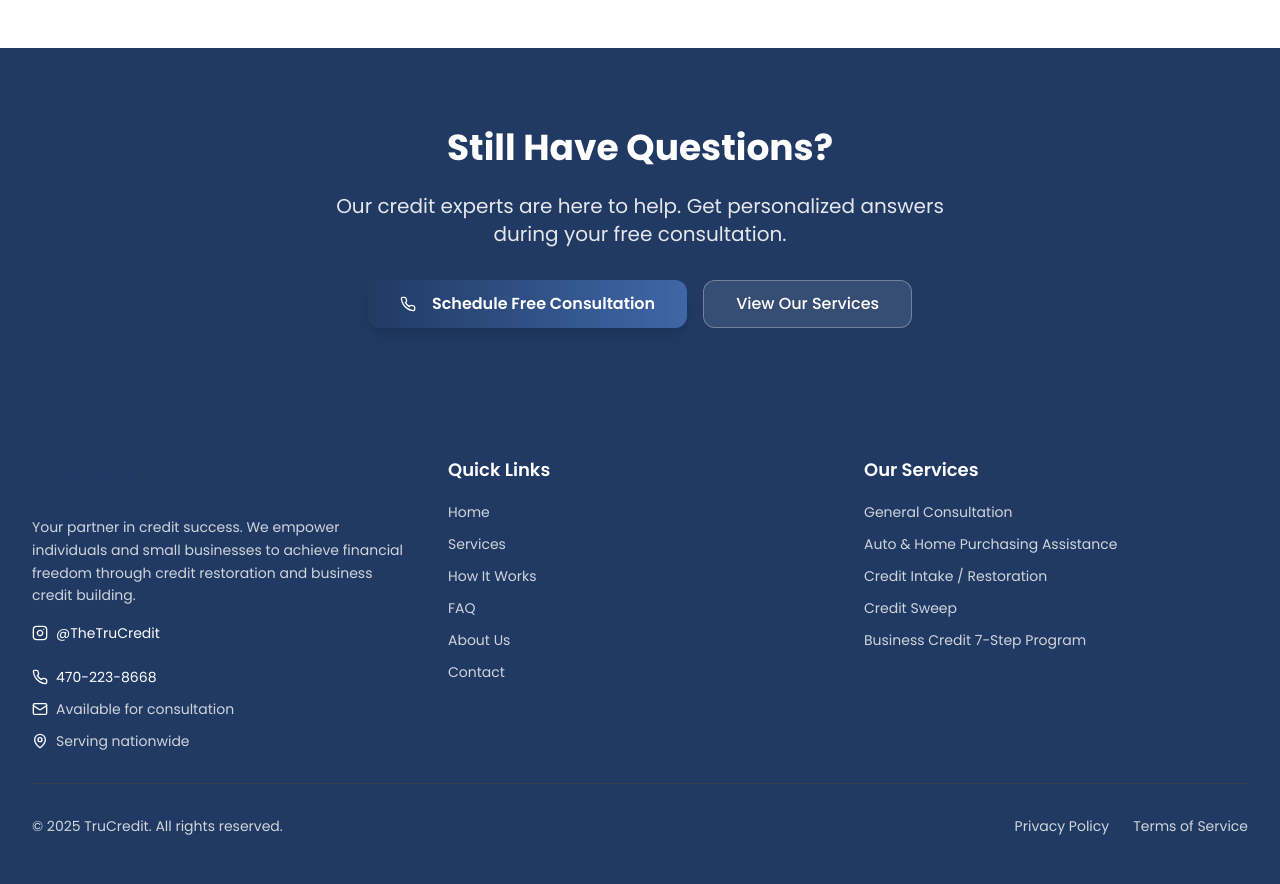
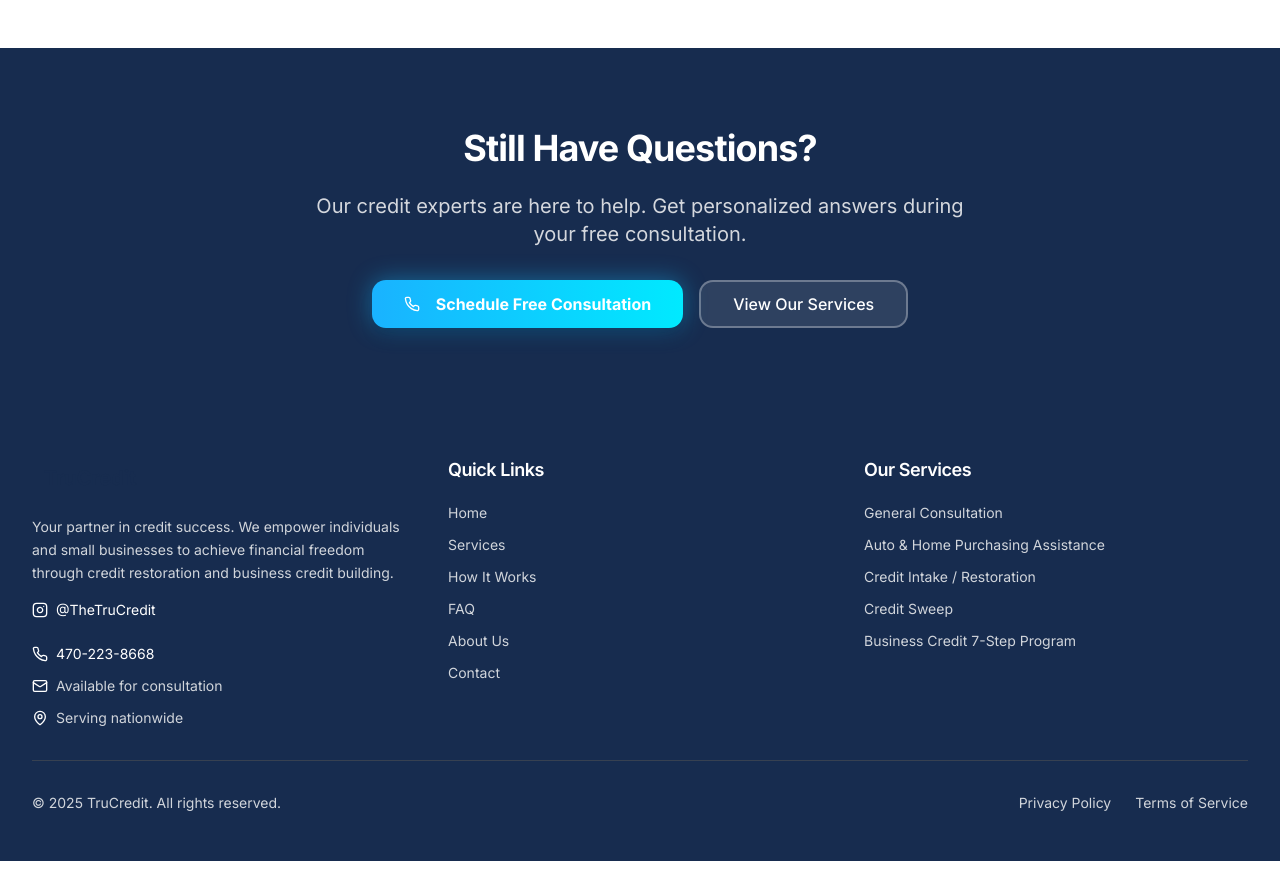
Before and after one commit to daksha11/TruCredit, a React (Vite) app: page /faq in a window 1280 px wide. Shown: the part 1620-2504 px from the top of the page. After the commit the page ends 2481 px from the top, so only its background shows below. Built offline with nearby package versions, Linux system fonts and the light colour scheme; the HTML template or start-up script is replaced by a standard one.

Commit message:
Refine color scheme and design

```diff
--- a/src/components/ui/button.tsx
+++ b/src/components/ui/button.tsx
@@ -9,18 +9,18 @@ const buttonVariants = cva(
   {
     variants: {
       variant: {
-        default: "bg-primary text-primary-foreground hover:bg-primary/90 shadow-md hover:shadow-lg",
+        default: "bg-primary text-primary-foreground hover:bg-primary/90 shadow-lg hover:shadow-xl transition-all duration-300",
         destructive:
-          "bg-destructive text-destructive-foreground hover:bg-destructive/90",
+          "bg-destructive text-destructive-foreground hover:bg-destructive/90 shadow-lg",
         outline:
-          "border border-input bg-background hover:bg-accent hover:text-accent-foreground",
+          "border-2 border-input bg-background hover:bg-accent/10 hover:text-accent hover:border-accent transition-all duration-300",
         secondary:
-          "bg-secondary text-secondary-foreground hover:bg-secondary/80",
-        ghost: "hover:bg-accent hover:text-accent-foreground",
-        link: "text-primary underline-offset-4 hover:underline",
-        hero: "bg-gradient-to-r from-navy-primary to-navy-light text-white hover:from-navy-light hover:to-blue-accent transform hover:scale-105 shadow-lg hover:shadow-xl font-semibold",
-        navy: "bg-navy-primary text-white hover:bg-navy-primary/90 shadow-md hover:shadow-lg",
-        accent: "bg-blue-accent text-white hover:bg-blue-accent/90 shadow-md hover:shadow-lg font-semibold",
+          "bg-secondary text-secondary-foreground hover:bg-secondary/80 shadow-md",
+        ghost: "hover:bg-accent/10 hover:text-accent transition-all duration-300",
+        link: "text-accent underline-offset-4 hover:underline",
+        hero: "bg-gradient-to-r from-electric-blue to-cyan-bright text-white hover:shadow-2xl hover:scale-105 transform transition-all duration-300 font-bold pulse-glow",
+        premium: "bg-gradient-to-r from-purple-accent to-indigo text-white hover:shadow-2xl hover:scale-105 transform transition-all duration-300 font-bold",
+        accent: "bg-electric-blue text-white hover:bg-cyan-bright shadow-lg hover:shadow-xl transition-all duration-300 font-semibold",
       },
       size: {
         default: "h-10 px-4 py-2",
--- a/src/index.css
+++ b/src/index.css
@@ -1,70 +1,92 @@
-@import url('https://fonts.googleapis.com/css2?family=Poppins:wght@300;400;500;600;700;800&display=swap');
+@import url('https://fonts.googleapis.com/css2?family=Poppins:wght@300;400;500;600;700;800&family=Inter:wght@400;500;600;700;800;900&display=swap');
 
 @tailwind base;
 @tailwind components;
 @tailwind utilities;
 
-/* TruCredit Design System - Modern Blue Palette */
+/* TruCredit Design System - Modern Premium Edition */
 
 @layer base {
   :root {
-    /* Core Brand Colors */
-    --navy-primary: 217 51% 26%;        /* #213966 - Primary Blue */
-    --navy-dark: 220 96% 10%;           /* #011130 - Deep Navy */
-    --navy-light: 217 45% 45%;          /* Lighter blue for accents */
-    --blue-accent: 205 100% 60%;        /* Bright blue accent */
-    --blue-soft: 217 60% 92%;           /* Soft blue for backgrounds */
-    --white-pure: 0 0% 100%;            /* #FFFFFF - Clean White */
-    --gray-light: 220 13% 96%;          /* Light Gray for alt backgrounds */
-    --gray-medium: 215 16% 65%;         /* Medium Gray for body text */
-    --gray-dark: 217 35% 20%;           /* Dark Gray for secondary text */
-    --gold-star: 45 100% 51%;           /* Gold for stars ONLY */
+    /* Core Brand Colors - Sophisticated Palette */
+    --midnight: 220 95% 8%;              /* #020B1F - Deep Midnight */
+    --navy-deep: 220 90% 12%;            /* #03152B - Rich Navy */
+    --navy-primary: 217 55% 20%;         /* #172E4D - Primary Navy */
+    --navy-medium: 217 45% 35%;          /* #305A8C - Medium Navy */
 
-    /* Gradient Definitions */
-    --gradient-hero: linear-gradient(135deg, hsl(var(--navy-dark)), hsl(var(--navy-primary)));
-    --gradient-blue: linear-gradient(135deg, hsl(var(--navy-primary)), hsl(var(--navy-light)));
-    --gradient-card: linear-gradient(145deg, hsl(var(--white-pure)), hsl(var(--gray-light)));
+    /* Accent Colors - Modern & Striking */
+    --electric-blue: 200 100% 55%;       /* #00B4FF - Electric Blue */
+    --cyan-bright: 185 100% 50%;         /* #00DFC0 - Bright Cyan */
+    --purple-accent: 260 90% 65%;        /* #7C3AED - Purple Accent */
+    --indigo: 235 85% 60%;               /* #4F46E5 - Indigo */
 
-    /* Shadows */
-    --shadow-card: 0 4px 6px -1px hsl(var(--navy-primary) / 0.1), 0 2px 4px -1px hsl(var(--navy-primary) / 0.06);
-    --shadow-card-hover: 0 10px 15px -3px hsl(var(--navy-primary) / 0.15), 0 4px 6px -2px hsl(var(--navy-primary) / 0.08);
-    --shadow-hero: 0 25px 50px -12px hsl(var(--navy-dark) / 0.3);
-    --shadow-blue: 0 0 30px hsl(var(--blue-accent) / 0.2);
+    /* Neutral & Support Colors */
+    --white-pure: 0 0% 100%;             /* #FFFFFF - Pure White */
+    --gray-50: 220 20% 97%;              /* Ultra Light Gray */
+    --gray-100: 220 15% 92%;             /* Light Gray */
+    --gray-200: 220 12% 85%;             /* Soft Gray */
+    --gray-400: 217 10% 55%;             /* Medium Gray */
+    --gray-600: 217 15% 35%;             /* Dark Gray */
+    --gray-900: 220 20% 15%;             /* Almost Black */
 
-    /* Animations */
+    /* Gold for Stars Only */
+    --gold-star: 45 100% 51%;            /* #FFB800 - Vibrant Gold */
+
+    /* Sophisticated Gradients */
+    --gradient-hero: linear-gradient(135deg, hsl(var(--midnight)) 0%, hsl(var(--navy-deep)) 50%, hsl(var(--navy-primary)) 100%);
+    --gradient-primary: linear-gradient(135deg, hsl(var(--navy-primary)) 0%, hsl(var(--navy-medium)) 100%);
+    --gradient-accent: linear-gradient(135deg, hsl(var(--electric-blue)) 0%, hsl(var(--cyan-bright)) 100%);
+    --gradient-purple: linear-gradient(135deg, hsl(var(--purple-accent)) 0%, hsl(var(--indigo)) 100%);
+    --gradient-overlay: linear-gradient(to bottom, transparent 0%, hsl(var(--midnight) / 0.8) 100%);
+    --gradient-shine: linear-gradient(120deg, transparent 0%, hsl(var(--white-pure) / 0.1) 50%, transparent 100%);
+
+    /* Modern Shadows & Glows */
+    --shadow-sm: 0 1px 2px 0 hsl(var(--midnight) / 0.05);
+    --shadow-md: 0 4px 6px -1px hsl(var(--midnight) / 0.1), 0 2px 4px -1px hsl(var(--midnight) / 0.06);
+    --shadow-lg: 0 10px 15px -3px hsl(var(--midnight) / 0.15), 0 4px 6px -2px hsl(var(--midnight) / 0.08);
+    --shadow-xl: 0 20px 25px -5px hsl(var(--midnight) / 0.2), 0 10px 10px -5px hsl(var(--midnight) / 0.1);
+    --shadow-2xl: 0 25px 50px -12px hsl(var(--midnight) / 0.35);
+
+    /* Glow Effects */
+    --glow-blue: 0 0 40px hsl(var(--electric-blue) / 0.4), 0 0 80px hsl(var(--electric-blue) / 0.2);
+    --glow-cyan: 0 0 40px hsl(var(--cyan-bright) / 0.4), 0 0 80px hsl(var(--cyan-bright) / 0.2);
+    --glow-purple: 0 0 40px hsl(var(--purple-accent) / 0.4), 0 0 80px hsl(var(--purple-accent) / 0.2);
+
+    /* Advanced Transitions */
     --transition-smooth: all 0.3s cubic-bezier(0.4, 0, 0.2, 1);
-    --transition-bounce: all 0.3s cubic-bezier(0.68, -0.55, 0.265, 1.55);
+    --transition-bounce: all 0.4s cubic-bezier(0.68, -0.55, 0.265, 1.55);
+    --transition-elastic: all 0.6s cubic-bezier(0.68, -0.6, 0.32, 1.6);
 
-    /* Design Mapping */
+    /* Design System Mappings */
     --background: var(--white-pure);
-    --foreground: var(--navy-dark);
+    --foreground: var(--navy-deep);
 
     --card: var(--white-pure);
-    --card-foreground: var(--navy-dark);
+    --card-foreground: var(--navy-deep);
 
     --popover: var(--white-pure);
-    --popover-foreground: var(--navy-dark);
+    --popover-foreground: var(--navy-deep);
 
-    --primary: var(--navy-primary);              /* Headers, nav, CTA buttons */
+    --primary: var(--navy-primary);
     --primary-foreground: var(--white-pure);
 
-    --secondary: var(--gray-light);             /* Alternate backgrounds */
-    --secondary-foreground: var(--navy-dark);
+    --secondary: var(--gray-100);
+    --secondary-foreground: var(--navy-deep);
 
-    --muted: var(--gray-light);
-    --muted-foreground: var(--gray-medium);
+    --muted: var(--gray-100);
+    --muted-foreground: var(--gray-600);
 
-    --accent: var(--blue-accent);               /* Icons, highlights, key stats */
+    --accent: var(--electric-blue);
     --accent-foreground: var(--white-pure);
 
     --destructive: 0 84% 60%;
     --destructive-foreground: var(--white-pure);
 
-    --border: var(--gray-light);
-    --input: var(--gray-light);
-    --ring: var(--blue-accent);
+    --border: var(--gray-200);
+    --input: var(--gray-200);
+    --ring: var(--electric-blue);
 
-    --radius: 0.75rem;
+    --radius: 0.875rem;
   }
 }
 
@@ -74,76 +96,157 @@
   }
 
   body {
-    @apply bg-background text-foreground font-poppins;
+    @apply bg-background text-foreground font-sans antialiased;
     font-feature-settings: "rlig" 1, "calt" 1;
+    text-rendering: optimizeLegibility;
+    -webkit-font-smoothing: antialiased;
+    -moz-osx-font-smoothing: grayscale;
   }
 
   html {
     scroll-behavior: smooth;
   }
+
+  h1, h2, h3, h4, h5, h6 {
+    @apply font-display font-bold tracking-tight;
+  }
 }
 
 @layer components {
-  /* Hero Section */
+  /* Modern Gradient Classes */
   .hero-gradient {
     background: var(--gradient-hero);
+    position: relative;
   }
 
-  .blue-gradient {
-    background: var(--gradient-blue);
+  .hero-gradient::before {
+    content: '';
+    position: absolute;
+    inset: 0;
+    background: var(--gradient-shine);
+    opacity: 0;
+    transition: opacity 0.6s ease;
   }
 
-  .card-gradient {
-    background: var(--gradient-card);
+  .hero-gradient:hover::before {
+    opacity: 1;
   }
 
-  /* Animations */
+  .gradient-primary {
+    background: var(--gradient-primary);
+  }
+
+  .gradient-accent {
+    background: var(--gradient-accent);
+  }
+
+  .gradient-purple {
+    background: var(--gradient-purple);
+  }
+
+  /* Glass Morphism Effect */
+  .glass-card {
+    background: hsl(var(--white-pure) / 0.05);
+    backdrop-filter: blur(20px);
+    border: 1px solid hsl(var(--white-pure) / 0.1);
+    box-shadow: var(--shadow-lg);
+  }
+
+  .glass-dark {
+    background: hsl(var(--midnight) / 0.4);
+    backdrop-filter: blur(20px);
+    border: 1px solid hsl(var(--white-pure) / 0.05);
+  }
+
+  /* Modern Card Effects */
+  .card-modern {
+    background: hsl(var(--white-pure));
+    border-radius: var(--radius);
+    box-shadow: var(--shadow-md);
+    transition: var(--transition-smooth);
+    position: relative;
+    overflow: hidden;
+  }
+
+  .card-modern::after {
+    content: '';
+    position: absolute;
+    top: 0;
+    left: -100%;
+    width: 100%;
+    height: 100%;
+    background: var(--gradient-shine);
+    transition: left 0.6s ease;
+  }
+
+  .card-modern:hover::after {
+    left: 100%;
+  }
+
+  /* Enhanced Animations */
   .animate-fade-up {
-    animation: fadeUp 0.6s ease-out forwards;
+    animation: fadeUp 0.8s cubic-bezier(0.22, 1, 0.36, 1) forwards;
     opacity: 0;
-    transform: translateY(30px);
+    transform: translateY(40px);
   }
 
   .animate-scale-in {
-    animation: scaleIn 0.5s cubic-bezier(0.68, -0.55, 0.265, 1.55) forwards;
+    animation: scaleIn 0.6s cubic-bezier(0.34, 1.56, 0.64, 1) forwards;
     opacity: 0;
     transform: scale(0.9);
   }
 
   .animate-slide-right {
-    animation: slideRight 0.7s ease-out forwards;
+    animation: slideRight 0.9s cubic-bezier(0.22, 1, 0.36, 1) forwards;
     opacity: 0;
-    transform: translateX(-30px);
+    transform: translateX(-40px);
   }
 
-  /* Interactive */
+  .animate-glow {
+    animation: glow 2s ease-in-out infinite alternate;
+  }
+
+  /* Enhanced Interactive Effects */
   .hover-lift {
     transition: var(--transition-smooth);
   }
 
   .hover-lift:hover {
-    transform: translateY(-4px);
-    box-shadow: var(--shadow-card-hover);
+    transform: translateY(-8px);
+    box-shadow: var(--shadow-xl);
   }
 
-  .hover-blue:hover {
-    box-shadow: var(--shadow-blue);
+  .hover-glow-blue:hover {
+    box-shadow: var(--glow-blue);
   }
 
-  /* Timeline */
+  .hover-glow-cyan:hover {
+    box-shadow: var(--glow-cyan);
+  }
+
+  .hover-scale {
+    transition: var(--transition-smooth);
+  }
+
+  .hover-scale:hover {
+    transform: scale(1.05);
+  }
+
+  /* Modern Timeline */
   .timeline-step {
     position: relative;
-    padding-left: 3rem;
+    padding-left: 3.5rem;
   }
 
   .timeline-step::before {
     content: '';
     position: absolute;
-    left: 0.75rem;
-    top: 2.5rem;
-    bottom: -1rem;
-    width: 2px;
-    background: linear-gradient(to bottom, hsl(var(--blue-accent)), transparent);
+    left: 1rem;
+    top: 3rem;
+    bottom: -1.5rem;
+    width: 3px;
+    background: var(--gradient-accent);
+    border-radius: 2px;
   }
 
   .timeline-step:last-child::before {
@@ -154,21 +257,42 @@
     position: absolute;
     left: 0;
     top: 0;
-    width: 2.5rem;
-    height: 2.5rem;
+    width: 3rem;
+    height: 3rem;
     border-radius: 50%;
-    background: var(--gradient-blue);
+    background: var(--gradient-accent);
     color: hsl(var(--white-pure));
     display: flex;
     align-items: center;
     justify-content: center;
-    font-weight: 700;
-    font-size: 0.875rem;
-    box-shadow: var(--shadow-card);
+    font-weight: 800;
+    font-size: 1rem;
+    box-shadow: var(--shadow-lg), var(--glow-blue);
+    border: 3px solid hsl(var(--white-pure));
+  }
+
+  /* Pulse Animation for CTAs */
+  .pulse-glow {
+    animation: pulseGlow 2s ease-in-out infinite;
+  }
+
+  /* Text Gradient */
+  .text-gradient {
+    background: var(--gradient-accent);
+    -webkit-background-clip: text;
+    -webkit-text-fill-color: transparent;
+    background-clip: text;
+  }
+
+  .text-gradient-purple {
+    background: var(--gradient-purple);
+    -webkit-background-clip: text;
+    -webkit-text-fill-color: transparent;
+    background-clip: text;
   }
 }
 
-/* Keyframes */
+/* Enhanced Keyframes */
 @keyframes fadeUp {
   to {
     opacity: 1;
@@ -189,3 +313,21 @@
     transform: translateX(0);
   }
 }
+
+@keyframes glow {
+  from {
+    filter: drop-shadow(0 0 20px hsl(var(--electric-blue) / 0.5));
+  }
+  to {
+    filter: drop-shadow(0 0 40px hsl(var(--cyan-bright) / 0.8));
+  }
+}
+
+@keyframes pulseGlow {
+  0%, 100% {
+    box-shadow: var(--shadow-lg), 0 0 20px hsl(var(--electric-blue) / 0.4);
+  }
+  50% {
+    box-shadow: var(--shadow-xl), 0 0 40px hsl(var(--cyan-bright) / 0.6);
+  }
+}
--- a/src/pages/Contact.tsx
+++ b/src/pages/Contact.tsx
@@ -193,7 +193,7 @@ const Contact = () => {
                     />
                   </div>
 
-                  <Button type="submit" variant="navy" size="lg" className="w-full">
+                  <Button type="submit" variant="default" size="lg" className="w-full">
                     <Send className="mr-2 h-5 w-5" />
                     Send Message
                   </Button>
--- a/src/pages/HowItWorks.tsx
+++ b/src/pages/HowItWorks.tsx
@@ -199,7 +199,7 @@ const HowItWorks = () => {
                   Our 7-step program typically takes 3-6 months and gives you access to substantial business funding.
                 </p>
                 <div className="flex flex-col sm:flex-row gap-4 justify-center">
-                  <Button variant="navy" size="lg" asChild>
+                  <Button variant="default" size="lg" asChild>
                     <Link to="/services">
                       View Program Details
                       <ArrowRight className="ml-2 h-5 w-5" />
--- a/src/pages/Index.tsx
+++ b/src/pages/Index.tsx
@@ -271,7 +271,7 @@ const Index = () => {
                 with TruCredit.
               </p>
               <div className="flex flex-col sm:flex-row gap-4 justify-center">
-                <Button variant="navy" size="xl" asChild>
+                <Button variant="premium" size="xl" asChild>
                   <Link to="/contact">Start Your Journey Today</Link>
                 </Button>
                 <Button
--- a/src/pages/Payment.tsx
+++ b/src/pages/Payment.tsx
@@ -148,7 +148,7 @@ const Payment = () => {
                   )}
 
                   <Button
-                    variant="navy"
+                    variant="default"
                     className="w-full"
                     onClick={() => handlePaymentClick(method)}
                   >
--- a/src/pages/Services.tsx
+++ b/src/pages/Services.tsx
@@ -158,7 +158,7 @@ const Services = () => {
 
                   <div className="pt-4 mt-auto">
                     <Button
-                      variant={service.highlight ? "accent" : "navy"}
+                      variant={service.highlight ? "hero" : "default"}
                       className="w-full"
                       asChild
                     >
@@ -193,7 +193,7 @@ const Services = () => {
           </p>
 
           <div className="flex flex-col sm:flex-row gap-4 justify-center items-center">
-            <Button variant="navy" size="lg" asChild>
+            <Button variant="accent" size="lg" asChild>
               <Link to="/contact">
                 <Phone className="mr-2 h-5 w-5" />
                 Call 470-223-8668
--- a/src/pages/Testimonials.tsx
+++ b/src/pages/Testimonials.tsx
@@ -316,7 +316,7 @@ const Testimonials = () => {
           </p>
 
           <div className="flex flex-col sm:flex-row gap-4 justify-center items-center">
-            <Button variant="navy" size="lg" asChild>
+            <Button variant="accent" size="lg" asChild>
               <Link to="/contact">
                 <Phone className="mr-2 h-5 w-5" />
                 Start Your Journey
--- a/tailwind.config.ts
+++ b/tailwind.config.ts
@@ -14,7 +14,8 @@ export default {
     },
     extend: {
       fontFamily: {
-        poppins: ['Poppins', 'sans-serif'],
+        sans: ['Inter', 'system-ui', 'sans-serif'],
+        display: ['Inter', 'system-ui', 'sans-serif'],
       },
       colors: {
         border: "hsl(var(--border))",
@@ -22,23 +23,32 @@ export default {
         ring: "hsl(var(--ring))",
         background: "hsl(var(--background))",
         foreground: "hsl(var(--foreground))",
+        midnight: "hsl(var(--midnight))",
         navy: {
-          DEFAULT: "hsl(var(--navy-primary))",
+          deep: "hsl(var(--navy-deep))",
           primary: "hsl(var(--navy-primary))",
-          dark: "hsl(var(--navy-dark))",
-          light: "hsl(var(--navy-light))",
+          medium: "hsl(var(--navy-medium))",
         },
-        blue: {
-          accent: "hsl(var(--blue-accent))",
-          soft: "hsl(var(--blue-soft))",
+        electric: {
+          blue: "hsl(var(--electric-blue))",
         },
+        cyan: {
+          bright: "hsl(var(--cyan-bright))",
+        },
+        purple: {
+          accent: "hsl(var(--purple-accent))",
+        },
+        indigo: "hsl(var(--indigo))",
         gold: {
           star: "hsl(var(--gold-star))",
         },
         gray: {
-          light: "hsl(var(--gray-light))",
-          medium: "hsl(var(--gray-medium))",
-          dark: "hsl(var(--gray-dark))",
+          50: "hsl(var(--gray-50))",
+          100: "hsl(var(--gray-100))",
+          200: "hsl(var(--gray-200))",
+          400: "hsl(var(--gray-400))",
+          600: "hsl(var(--gray-600))",
+          900: "hsl(var(--gray-900))",
         },
         primary: {
           DEFAULT: "hsl(var(--primary))",
@@ -94,7 +104,7 @@ export default {
         "fade-up": {
           "0%": {
             opacity: "0",
-            transform: "translateY(30px)",
+            transform: "translateY(40px)",
           },
           "100%": {
             opacity: "1",
@@ -114,20 +124,38 @@ export default {
         "slide-right": {
           "0%": {
             opacity: "0",
-            transform: "translateX(-30px)",
+            transform: "translateX(-40px)",
           },
           "100%": {
             opacity: "1",
             transform: "translateX(0)",
           },
         },
+        "glow": {
+          "0%, 100%": {
+            filter: "drop-shadow(0 0 20px hsl(var(--electric-blue) / 0.5))",
+          },
+          "50%": {
+            filter: "drop-shadow(0 0 40px hsl(var(--cyan-bright) / 0.8))",
+          },
+        },
+        "pulse-glow": {
+          "0%, 100%": {
+            boxShadow: "0 10px 15px -3px hsl(var(--midnight) / 0.15), 0 0 20px hsl(var(--electric-blue) / 0.4)",
+          },
+          "50%": {
+            boxShadow: "0 20px 25px -5px hsl(var(--midnight) / 0.2), 0 0 40px hsl(var(--cyan-bright) / 0.6)",
+          },
+        },
       },
       animation: {
         "accordion-down": "accordion-down 0.2s ease-out",
         "accordion-up": "accordion-up 0.2s ease-out",
-        "fade-up": "fade-up 0.6s ease-out forwards",
-        "scale-in": "scale-in 0.5s cubic-bezier(0.68, -0.55, 0.265, 1.55) forwards",
-        "slide-right": "slide-right 0.7s ease-out forwards",
+        "fade-up": "fade-up 0.8s cubic-bezier(0.22, 1, 0.36, 1) forwards",
+        "scale-in": "scale-in 0.6s cubic-bezier(0.34, 1.56, 0.64, 1) forwards",
+        "slide-right": "slide-right 0.9s cubic-bezier(0.22, 1, 0.36, 1) forwards",
+        "glow": "glow 2s ease-in-out infinite alternate",
+        "pulse-glow": "pulse-glow 2s ease-in-out infinite",
       },
     },
   },
```
